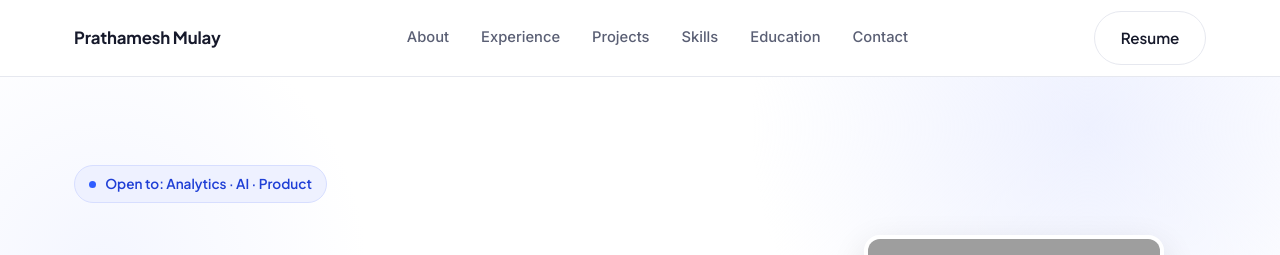
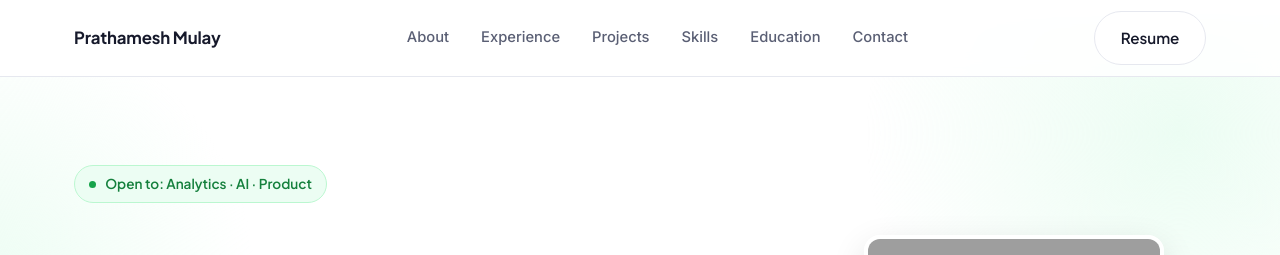
Before and after one commit to PrathameshMulay/prathameshmulay.github.io, a React (Vite) app: page / in a window 1280 px wide. Shown: the top 255 px of the page. Built offline with nearby package versions, Linux system fonts and the light colour scheme; grey boxes are pictures that could not be loaded.

Commit message:
Update portfolio

```diff
--- a/src/components/Hero.css
+++ b/src/components/Hero.css
@@ -5,14 +5,39 @@
 
 .hero-bg {
   position: absolute;
-  inset: 0;
+  inset: -10%;
   z-index: -1;
+  pointer-events: none;
+  overflow: hidden;
+
   background:
-    radial-gradient(560px circle at 85% 8%, var(--color-accent-soft), transparent 60%),
-    radial-gradient(480px circle at 8% 30%, #f4f6ff, transparent 55%);
-  pointer-events: none;
+    radial-gradient(
+      500px circle at 85% 15%,
+      var(--color-accent-soft),
+      transparent 60%
+    ),
+    radial-gradient(
+      450px circle at 10% 35%,
+      var(--color-accent-soft),
+      transparent 60%
+    );
+
+  animation: heroFloat 18s ease-in-out infinite alternate;
 }
 
+@keyframes heroFloat {
+  0% {
+    transform: translate(0, 0) scale(1);
+  }
+
+  50% {
+    transform: translate(-25px, 20px) scale(1.05);
+  }
+
+  100% {
+    transform: translate(25px, -20px) scale(1.08);
+  }
+}
 .hero-inner {
   display: grid;
   gap: 2rem;
--- a/src/index.css
+++ b/src/index.css
@@ -6,10 +6,10 @@
   --color-text: #16192b;
   --color-text-muted: #5a5f74;
   --color-text-soft: #83879a;
-  --color-accent: #2f5dff;
-  --color-accent-dark: #1f3fd6;
-  --color-accent-soft: #eef1ff;
-  --color-accent-soft-border: #d7deff;
+  --color-accent: #16a34a;
+--color-accent-soft: #ecfdf3;
+--color-accent-dark: #15803d;
+--color-accent-soft-border: #bbf7d0;
 
   --font-display: 'Plus Jakarta Sans', 'Inter', system-ui, sans-serif;
   --font-body: 'Inter', system-ui, sans-serif;
```
